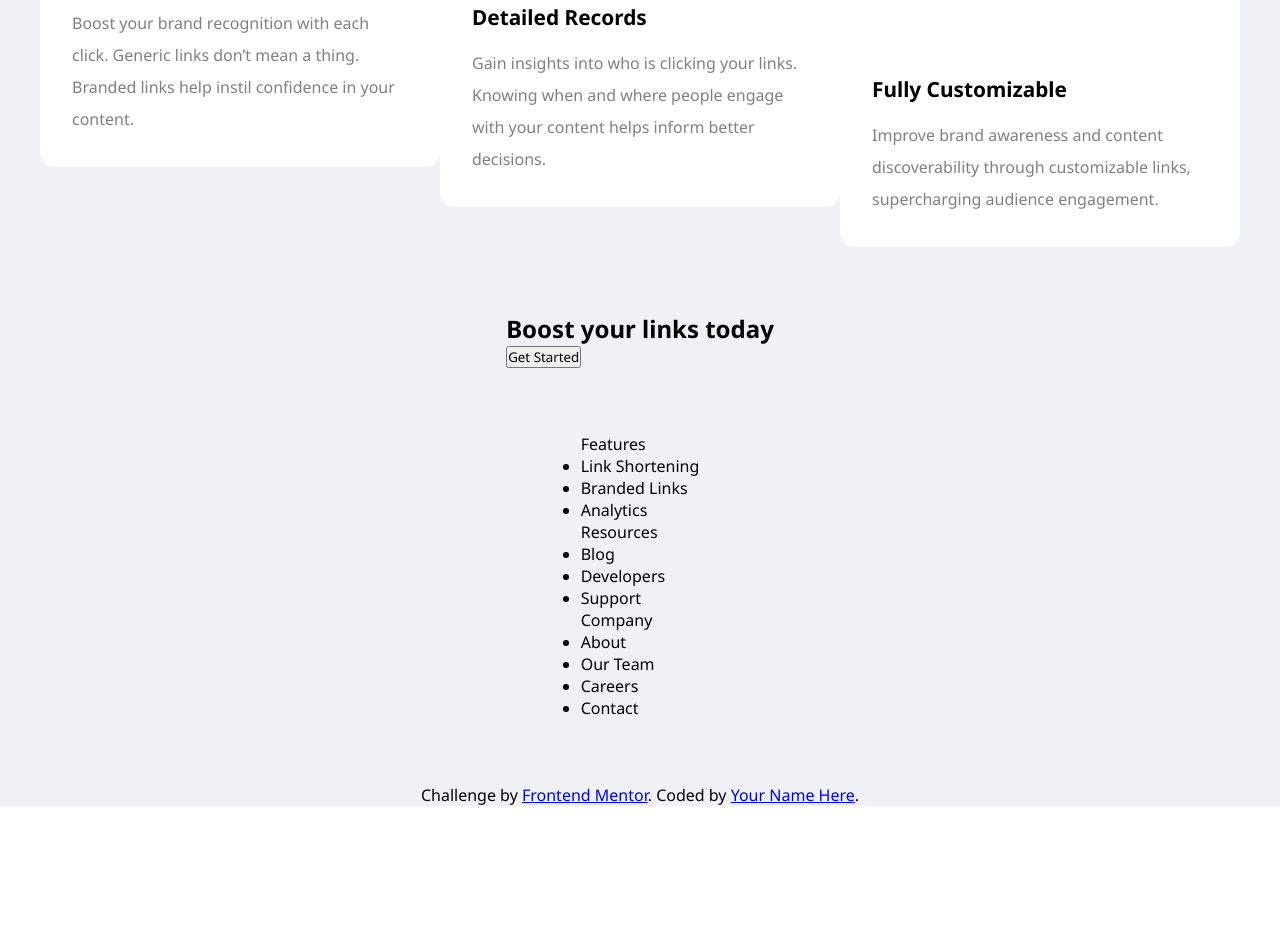
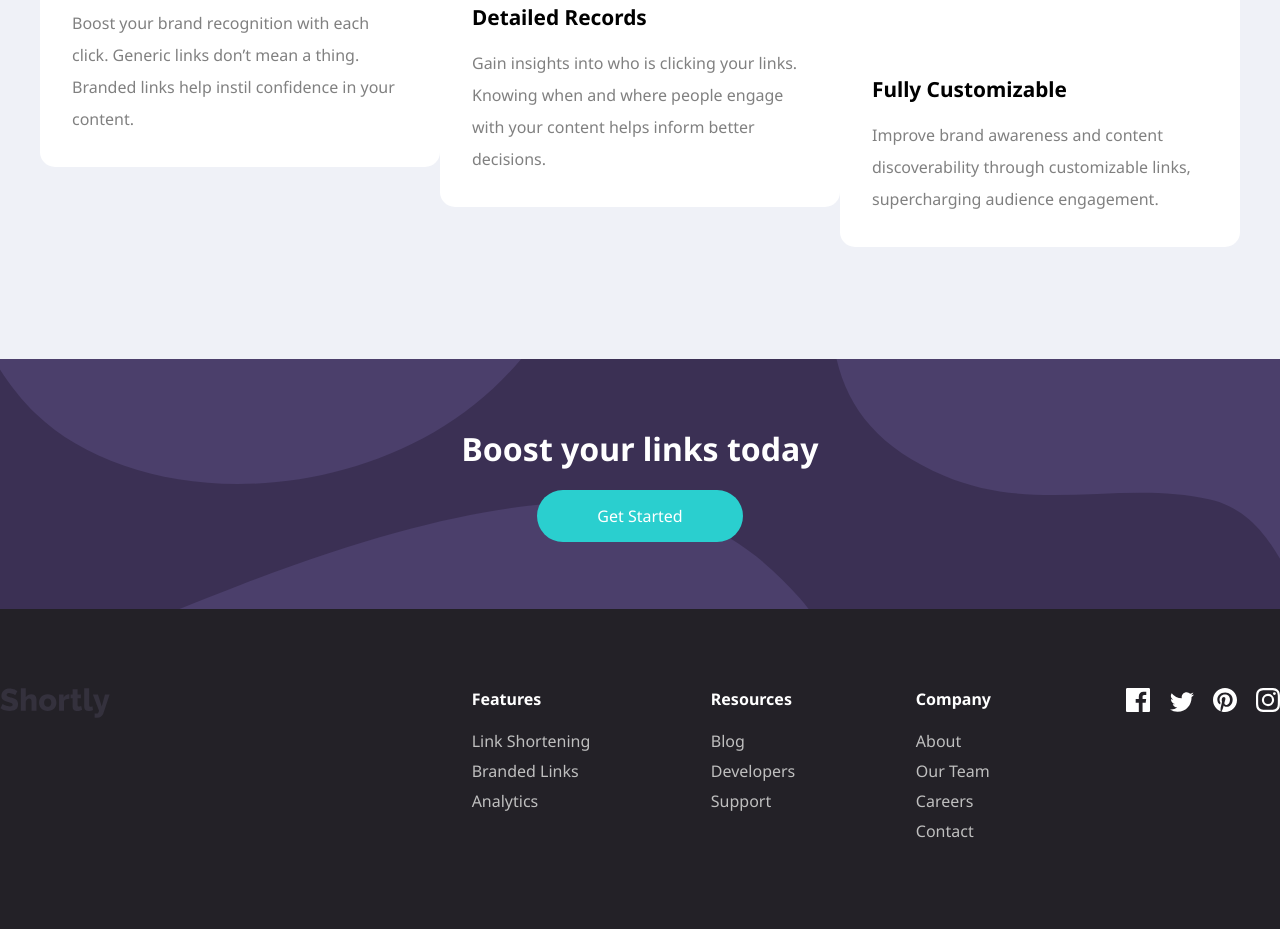
Before and after one commit to raulnoronhadev/URL-shortening-API-landing-page, a website: page index.html in a window 1280 px wide. Shown: the part 1436-2365 px from the top of the page. Before the commit the page ends 2242 px from the top, so only its background shows below. Drawn offline with Linux system fonts and the light colour scheme.

Commit message:
Finalizing the rough design

```diff
--- a/index.html
+++ b/index.html
@@ -79,13 +79,21 @@
         </div>
       </section>
     </section>
+  </main>
 
+
+  <footer>
     <section class="pre-footer">
       <h2>Boost your links today</h2>
       <button>Get Started</button>
     </section>
 
-    <footer>
+    <div class="footer-infos-container-main">
+
+      <div class="footer-infos-container-text">
+        <img src="./images/logo.svg" alt="Shortly logo">
+        <div></div>
+        <div></div>
         <div class="footer-infos-container">
           <p>Features</p>
           <ul>
@@ -113,13 +121,16 @@
             <li>Contact</li>
           </ul>
         </div>
+
+        <div class="social-medias">
+          <img src="./images/icon-facebook.svg" alt="">
+          <img src="./images/icon-twitter.svg" alt="">
+          <img src="./images/icon-pinterest.svg" alt="">
+          <img src="./images/icon-instagram.svg" alt="">
+        </div>
+      </div>
+    </div>
   </footer>
-
-    <div class="attribution">
-      Challenge by <a href="https://www.frontendmentor.io?ref=challenge" target="_blank">Frontend Mentor</a>.
-      Coded by <a href="#">Your Name Here</a>.
-    </div>
-  </main>
 </body>
 
 </html>
--- a/style.css
+++ b/style.css
@@ -54,7 +54,7 @@ nav {
     font-size: 1rem;
 }
 
-nav > .logo_and_options > ul {
+nav>.logo_and_options>ul {
     list-style: none;
     display: flex;
     gap: 20px;
@@ -72,7 +72,7 @@ nav > .logo_and_options > ul {
     font-size: 1rem;
 }
 
-.nav-buttons > button {
+.nav-buttons>button {
     width: 90px;
     cursor: pointer;
 }
@@ -100,19 +100,19 @@ nav > .logo_and_options > ul {
     width: 100%;
 }
 
-.hero-infos > h1 {
+.hero-infos>h1 {
     font-size: 4.7rem;
     color: var(--very-dark-blue);
     line-height: 5rem;
 }
 
-.hero-infos > p {
+.hero-infos>p {
     color: gray;
     font-size: 1.5rem;
     line-height: 2.2rem;
 }
 
-.hero-infos > button {
+.hero-infos>button {
     margin-top: 30px;
     background-color: var(--cyan);
     border-style: none;
@@ -123,7 +123,7 @@ nav > .logo_and_options > ul {
     font-size: 1rem;
 }
 
-.hero-image > img {
+.hero-image>img {
     position: absolute;
     top: 150px;
     right: -100px;
@@ -154,7 +154,7 @@ nav > .logo_and_options > ul {
     background-size: cover;
 }
 
-.container-box-link > input {
+.container-box-link>input {
     height: 100%;
     flex: 4;
     border-radius: 10px;
@@ -163,7 +163,7 @@ nav > .logo_and_options > ul {
     font-size: 1rem;
 }
 
-.container-box-link > button {
+.container-box-link>button {
     height: 100%;
     flex: 1;
     border-radius: 10px;
@@ -190,12 +190,12 @@ nav > .logo_and_options > ul {
     margin: 8rem;
 }
 
-.advanced-statistics-main > h2 {
+.advanced-statistics-main>h2 {
     font-size: 2.5rem;
     margin-bottom: 0.5rem;
 }
 
-.advanced-statistics-main > p {
+.advanced-statistics-main>p {
     font-size: 1.2rem;
     line-height: 2rem;
     color: gray;
@@ -208,7 +208,6 @@ nav > .logo_and_options > ul {
     justify-content: space-between;
     align-items: flex-start;
     position: relative;
-
 }
 
 .advanced-statistics-container {
@@ -226,9 +225,11 @@ nav > .logo_and_options > ul {
 .advanced-statistics-container:nth-child(1) {
     margin-top: 0;
 }
+
 .advanced-statistics-container:nth-child(2) {
     margin-top: 40px;
 }
+
 .advanced-statistics-container:nth-child(3) {
     margin-top: 80px;
 }
@@ -237,12 +238,12 @@ nav > .logo_and_options > ul {
     margin-top: 2rem;
 }
 
-.advanced-statistics-container > .text-box > h3 {
+.advanced-statistics-container>.text-box>h3 {
     margin-bottom: 1rem;
     font-size: 1.3rem;
 }
 
-.advanced-statistics-container > .text-box > p {
+.advanced-statistics-container>.text-box>p {
     line-height: 2rem;
     color: gray;
 }
@@ -267,5 +268,74 @@ nav > .logo_and_options > ul {
     display: flex;
     justify-content: center;
     align-items: center;
+}
 
+.pre-footer {
+    height: 250px;
+    width: 100%;
+    background-color: var(--dark-violet);
+    display: flex;
+    justify-content: center;
+    align-items: center;
+    flex-direction: column;
+    color: white;
+    gap: 20px;
+    background-image: url("./images/bg-boost-desktop.svg");
+    background-size: cover;
+    margin-top: 7rem;
 }
+
+.pre-footer>h2 {
+    font-size: 2rem;
+}
+
+.pre-footer>button {
+    background-color: var(--cyan);
+    border-style: none;
+    color: white;
+    padding: 15px 60px;
+    border-radius: 40px;
+    cursor: pointer;
+    font-size: 1rem;
+}
+
+.footer-infos-container-main {
+    background-color: var(--very-dark-violet);
+    width: 100%;
+    height: 20rem;
+    display: flex;
+    justify-content: center;
+    align-items: center;
+}
+
+.footer-infos-container-text {
+    width: 100%;
+    max-width: 1440px;
+    color: white;
+    display: flex;
+    flex-direction: row;
+    justify-content: space-between;
+    gap: 60px;
+}
+
+.footer-infos-container-text>img {
+    height: 30px;
+}
+
+.footer-infos-container>p {
+    font-weight: bold;
+    margin-bottom: 20px;
+}
+
+.footer-infos-container>ul {
+    list-style: none;
+    color: var(--gray);
+}
+
+.footer-infos-container>ul>li {
+    margin-bottom: 8px;
+}
+
+.social-medias>img {
+    margin-left: 15px;
+}
```
Lines whose indentation alone changed are shown as unchanged.
